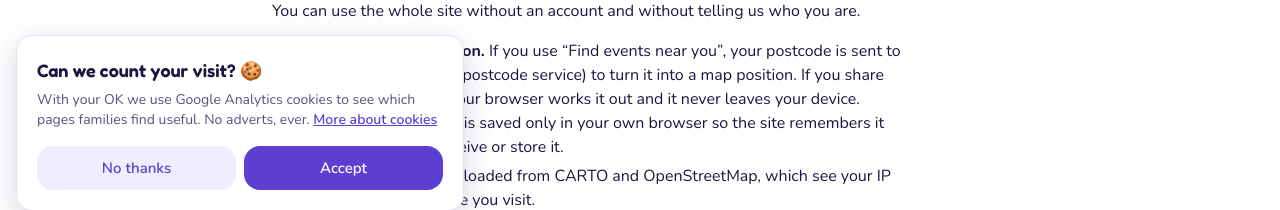
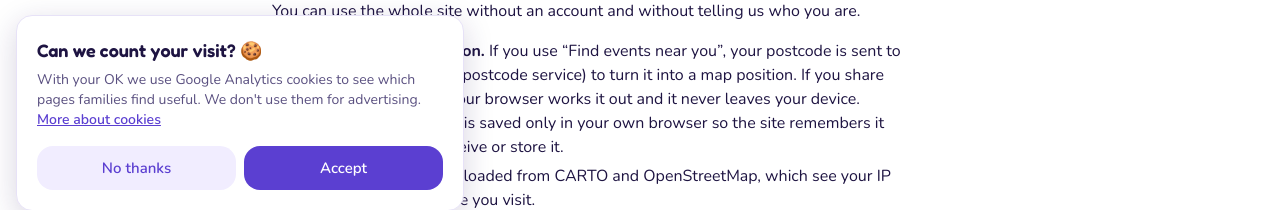
Before and after one commit to Mayowa-pro/GoKids, a Next.js app: page /privacy in a window 1280 px wide. Shown: the part 573-783 px from the top of the page. Built offline with nearby package versions, Linux system fonts and the light colour scheme; no server answers.

Commit message:
Cookie banner: drop the 'No adverts, ever' promise
Co-Authored-By: Claude Opus 5.5 (1M context) <noreply@anthropic.com>
Claude-Session: https://claude.ai/code/session_01SsPJgyHzFfPqL5SkQiRXP9

```diff
--- a/src/components/CookieBanner.tsx
+++ b/src/components/CookieBanner.tsx
@@ -88,7 +88,7 @@ export function CookieBanner({ gaId }: { gaId: string }) {
       <div className="rounded-2xl border border-line bg-surface p-5 shadow-[0_8px_30px_rgba(40,20,90,0.18)]">
         <p className="font-display text-lg font-semibold">Can we count your visit? 🍪</p>
         <p className="mt-1.5 text-sm text-muted">
-          With your OK we use Google Analytics cookies to see which pages families find useful. No adverts, ever.{" "}
+          With your OK we use Google Analytics cookies to see which pages families find useful. We don&apos;t use them for advertising.{" "}
           <Link href="/privacy" className="font-semibold text-cobalt underline">More about cookies</Link>
         </p>
         <div className="mt-4 grid grid-cols-2 gap-2">
```
